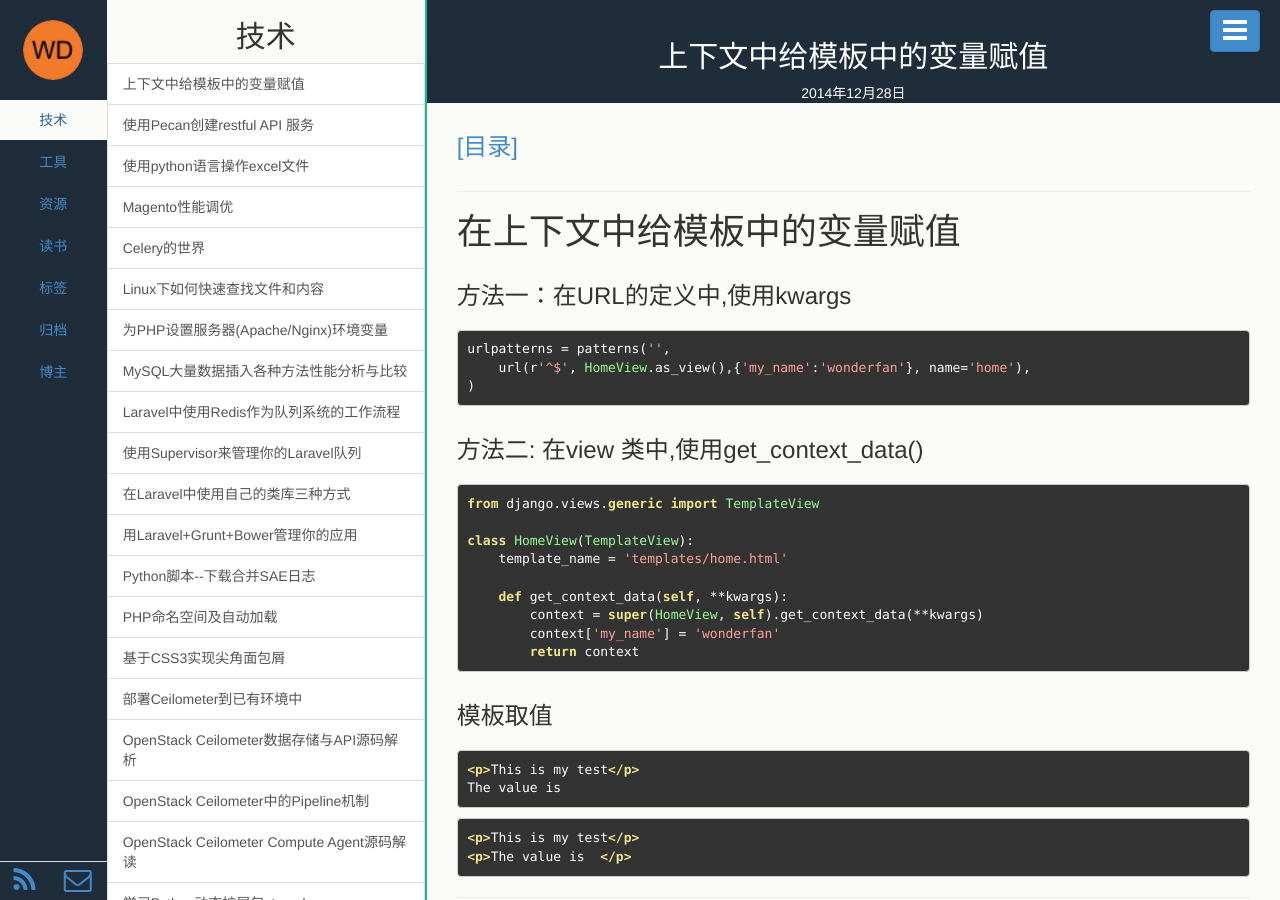
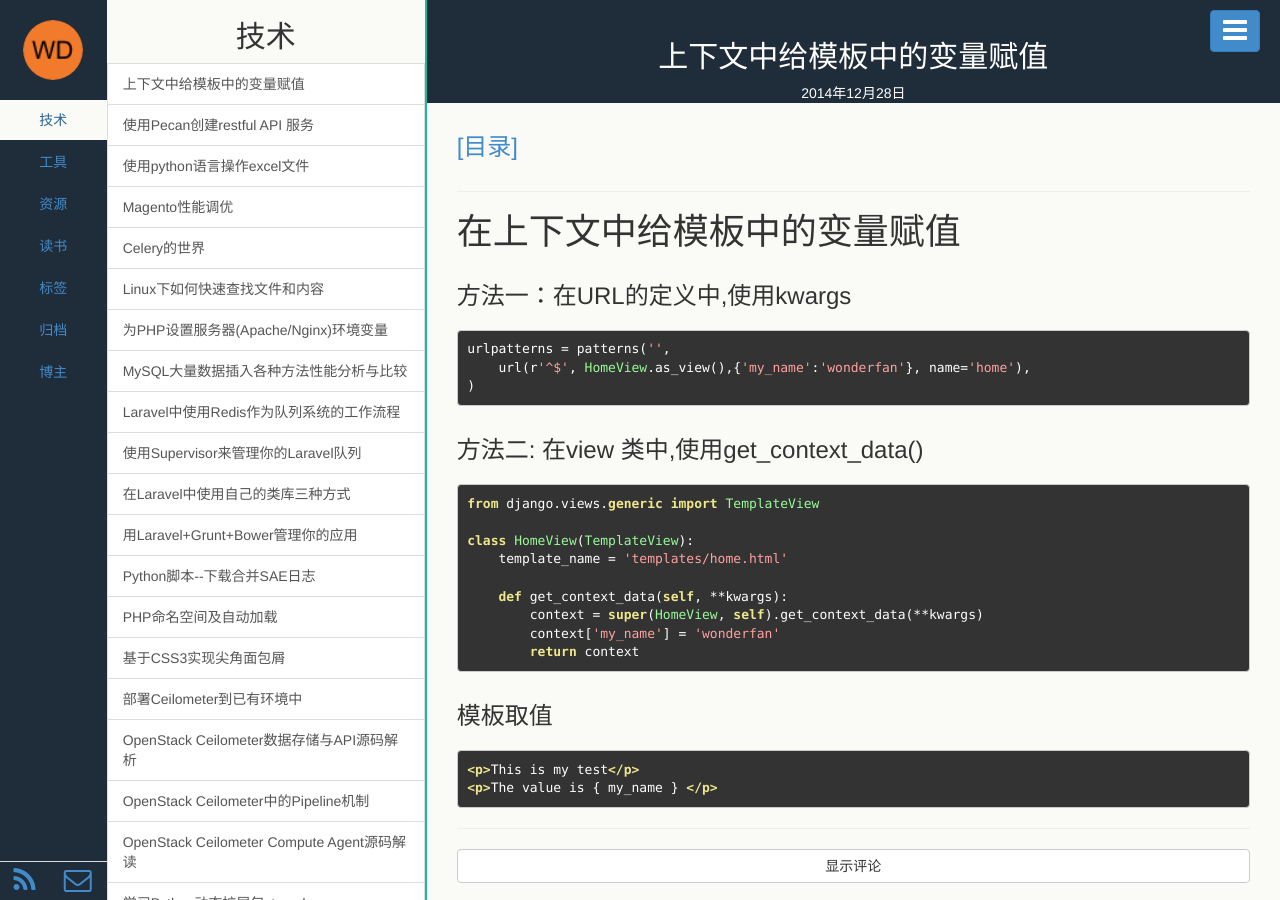
Before and after one commit to wonderfan/wonderfan.github.io, a Jekyll site: the page built from _posts/2014-12-28-django-context-view-template.md, in a window 1280 px wide. Built offline with Jekyll 4.4.1, drawn with Linux system fonts in a browser that asks for light colours; comment, search, counter and statistics services are not loaded.

Commit message:
Update 2014-12-28-django-context-view-template.md

````diff
--- a/_posts/2014-12-28-django-context-view-template.md
+++ b/_posts/2014-12-28-django-context-view-template.md
@@ -30,10 +30,7 @@ description: 正确使用django中的view，context和template
 
 ### 模板取值
 
-    <p>This is my test</p>
-    The value is {{ my_name }}
-
 ```
 <p>This is my test</p>
-<p>The value is {{ my_name }} </p>
+<p>The value is { my_name } </p>
 ```
````
